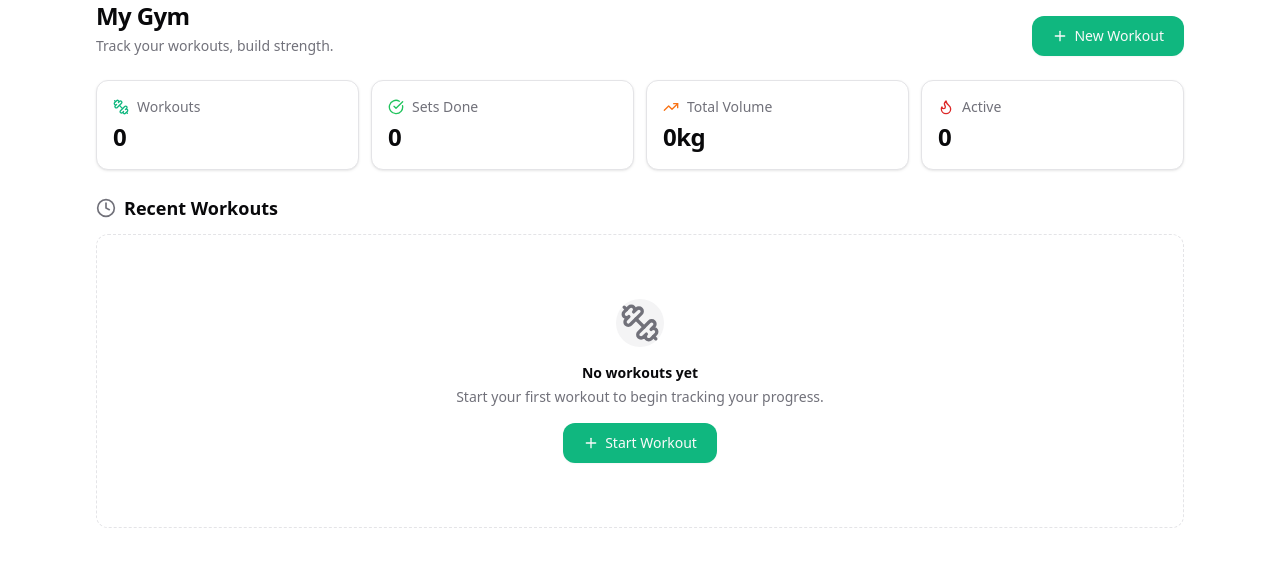
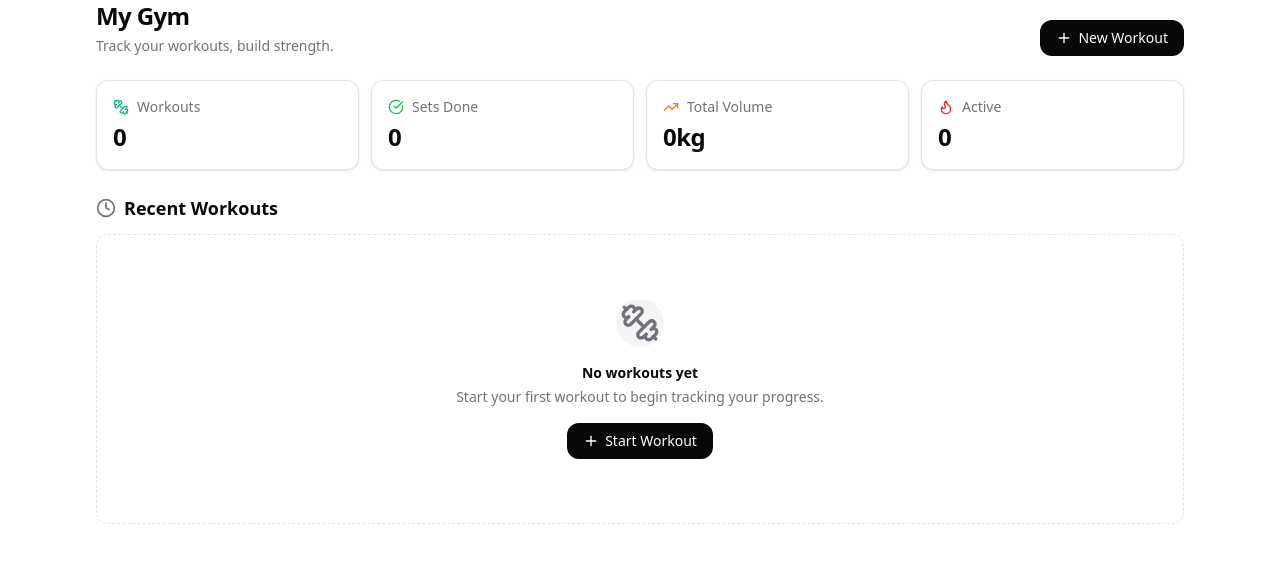
Before and after one commit to Goatkenziee/gym-tracker, a Next.js app: page / in a window 1280 px wide. Shown: the top 566 px of the page. Built offline with nearby package versions, Linux system fonts and the light colour scheme.

Commit message:
Fix TypeScript errors and add missing workout store methods

```diff
--- a/components/ui/button.tsx
+++ b/components/ui/button.tsx
@@ -1,42 +1,35 @@
-import * as React from "react";
-import { cn } from "@/lib/utils";
+import * as React from 'react';
+import { cn } from '@/lib/utils';
 
-type Variant = "default" | "secondary" | "outline" | "ghost" | "destructive";
-type Size = "sm" | "default" | "lg" | "icon";
-
-const variants: Record<Variant, string> = {
-  default: "bg-primary text-primary-foreground hover:opacity-90 shadow-xs",
-  secondary: "bg-muted text-foreground hover:bg-muted/70",
-  outline: "border border-border bg-transparent hover:bg-muted",
-  ghost: "hover:bg-muted",
-  destructive: "bg-destructive text-destructive-foreground hover:opacity-90 shadow-xs",
-};
-const sizes: Record<Size, string> = {
-  sm: "h-8 px-3 text-xs",
-  default: "h-10 px-5 text-sm",
-  lg: "h-12 px-7 text-base",
-  icon: "h-10 w-10",
-};
-
-export interface ButtonProps extends React.ButtonHTMLAttributes<HTMLButtonElement> {
-  variant?: Variant;
-  size?: Size;
-}
-
-export const Button = React.forwardRef<HTMLButtonElement, ButtonProps>(
-  ({ className, variant = "default", size = "default", ...props }, ref) => (
+const Button = React.forwardRef<
+  HTMLButtonElement,
+  React.ButtonHTMLAttributes<HTMLButtonElement> & {
+    variant?: 'primary' | 'secondary' | 'ghost' | 'danger' | 'outline';
+    size?: 'sm' | 'md' | 'lg';
+  }
+>(({ className, variant = 'primary', size = 'md', ...props }, ref) => {
+  return (
     <button
       ref={ref}
       className={cn(
-        "inline-flex items-center justify-center gap-2 rounded-lg font-medium transition-all",
-        "focus-visible:outline-none focus-visible:ring-2 focus-visible:ring-ring/50 focus-visible:ring-offset-2 focus-visible:ring-offset-background",
-        "disabled:pointer-events-none disabled:opacity-50",
-        variants[variant],
-        sizes[size],
+        'inline-flex items-center justify-center font-medium transition-all rounded-lg select-none',
+        'disabled:opacity-20 disabled:pointer-events-none',
+        // variant
+        variant === 'primary' && 'bg-foreground text-background hover:opacity-90 active:scale-[0.98]',
+        variant === 'secondary' && 'bg-muted/60 text-foreground/70 hover:bg-muted active:scale-[0.98]',
+        variant === 'ghost' && 'text-foreground/60 hover:text-foreground/80 hover:bg-muted/50 active:scale-[0.98]',
+        variant === 'danger' && 'bg-destructive/10 text-destructive hover:bg-destructive/20 active:scale-[0.98]',
+        variant === 'outline' && 'border border-border/60 text-foreground/70 hover:bg-muted/50 hover:border-foreground/30 active:scale-[0.98]',
+        // size
+        size === 'sm' && 'h-8 px-3 text-xs gap-1.5',
+        size === 'md' && 'h-9 px-4 text-sm gap-2',
+        size === 'lg' && 'h-10 px-5 text-sm gap-2',
         className,
       )}
       {...props}
     />
-  ),
-);
-Button.displayName = "Button";
+  );
+});
+Button.displayName = 'Button';
+
+export { Button };
```
